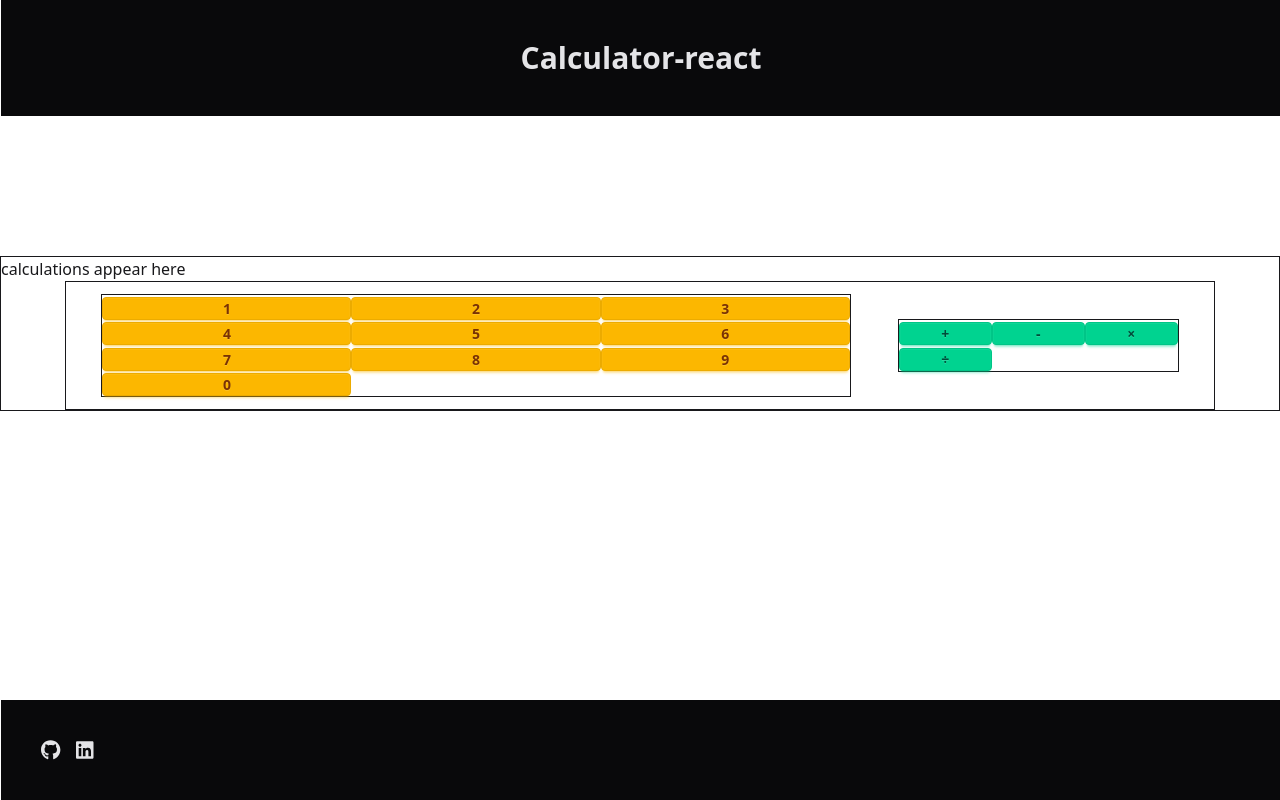
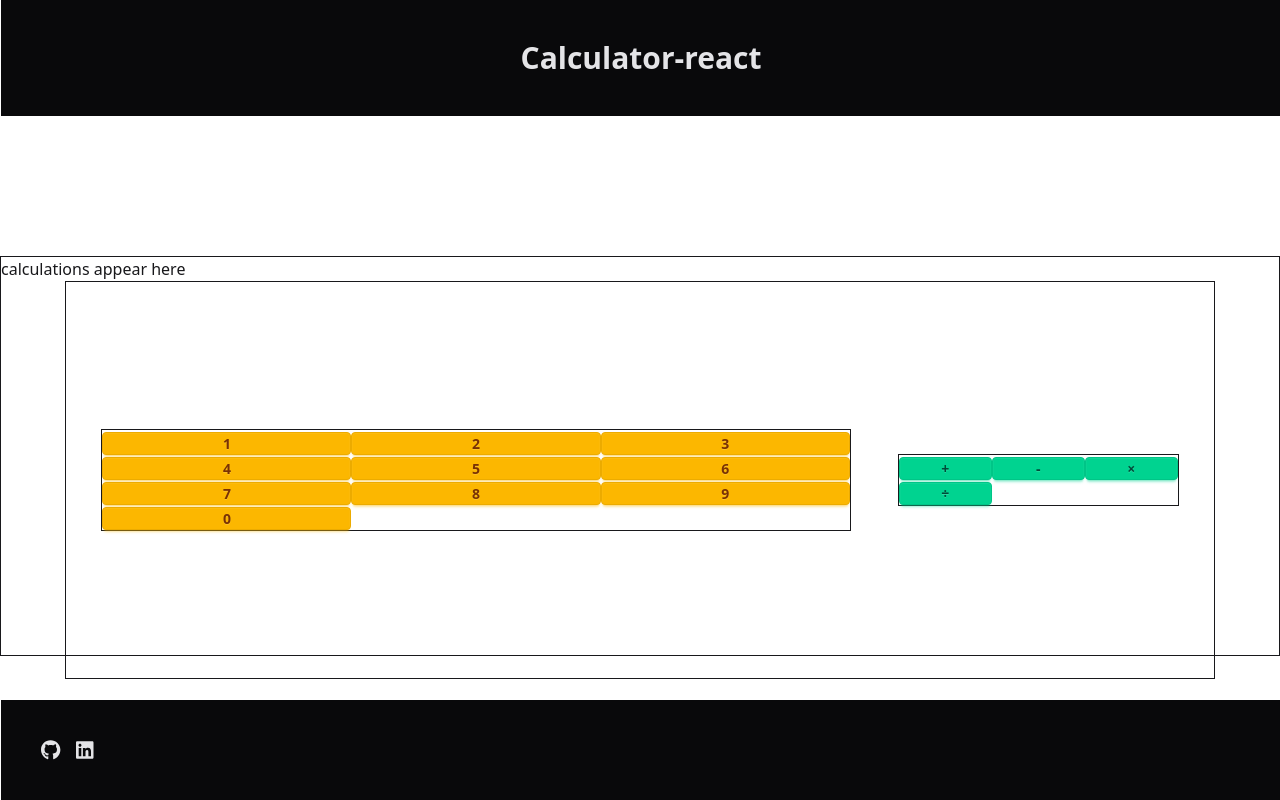
Before and after one commit to legriffalo/FCC-react-calculator, a React (Vite) app in the folder calc/: page / in a window 1280 px wide. Built offline with nearby package versions, Linux system fonts and the light colour scheme.

Commit message:
updating styles

```diff
--- a/calc/src/App.tsx
+++ b/calc/src/App.tsx
@@ -10,19 +10,19 @@ console.log(numbers)
 function App() {
   return (
     <>
-    <div id = "wrapper-full" className = "h-100% border">
+    <div id = "wrapper-full" className = "h-100 border">
       <Header title = "Calculator-react"></Header>
         <div id = "output">
           <p> calculations appear here</p>
         </div>
 
-      <div className = "h-full w-9/10 flex flex-row border m-auto p-3">
+      <div className = "h-[100%] w-9/10 flex flex-row border m-auto p-3">
 
-          <div id = "numblock" className = "w-2/3 h-full m-auto flex flex-grid content-fit">
+          <div id = "numblock" className = "w-2/3 m-auto flex flex-grid content-fit">
             <ButtonBlock content = {numbers} color = "btn-warning"></ButtonBlock>
           </div>
 
-          <div id = "symblock" className = "h-full w-1/4 m-auto flex flex-grid">
+          <div id = "symblock" className = "w-1/4 m-auto flex flex-grid">
             <ButtonBlock content = {symbols} color = "btn-success"></ButtonBlock>
           </div>
 
```
